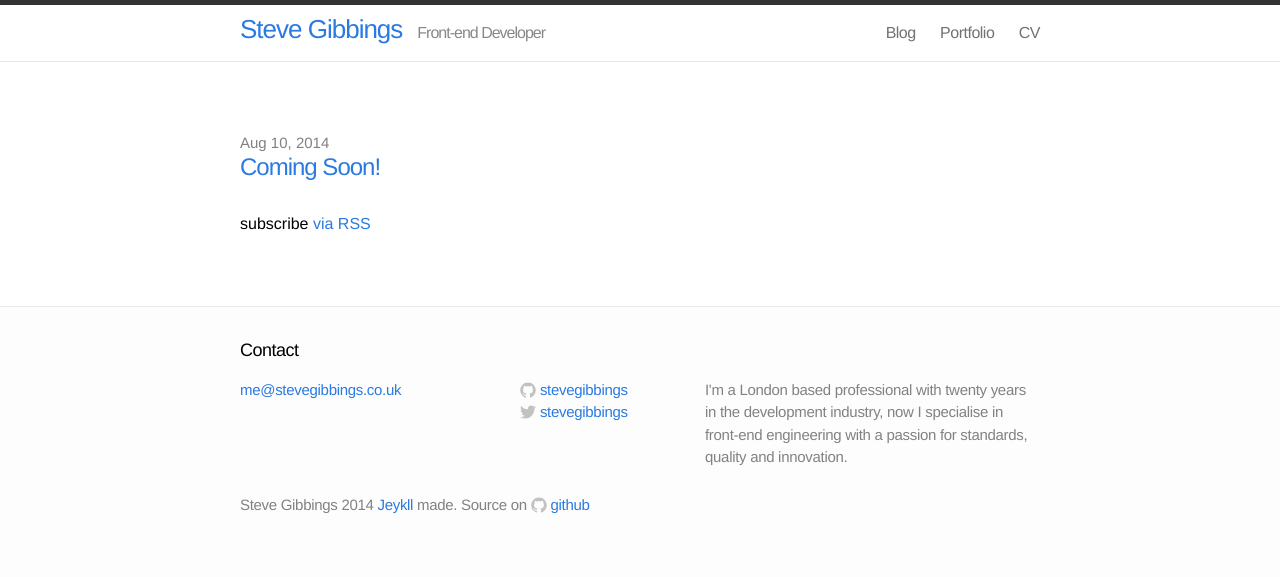
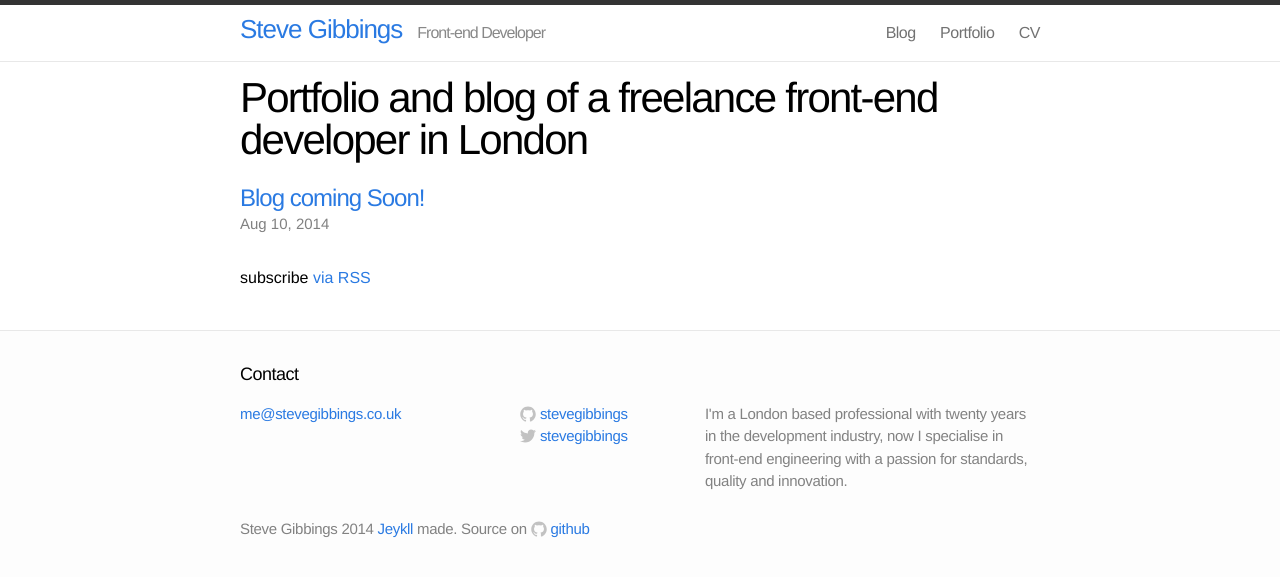
Before and after one commit to stevegibbings/stevegibbings.github.io, a Jekyll site: the page built from index.html, in a window 1280 px wide. Shown: the top 577 px of the page. Built offline with Jekyll 4.4.1, drawn with Linux system fonts in a browser that asks for light colours.

Commit message:
Updated home page header and site header styles

```diff
--- a/_posts/2014-08-10-coming-soon.md
+++ b/_posts/2014-08-10-blog-coming-soon.md
@@ -1,6 +1,6 @@
 ---
 layout: post
-title:  "Coming Soon!"
+title:  "Blog coming Soon!"
 date:   2014-08-10 20:30:58
 categories: update
 ---
--- a/_sass/_core.scss
+++ b/_sass/_core.scss
@@ -66,6 +66,12 @@ p {
   line-height: 49px;
   position: relative;
   z-index: 1;
+  a:link, a:visited {
+    color:$blue;
+  }
+  a:hover, a:active, a:focus {
+    text-decoration: none;
+  }
 }
 
 .site-subtitle {
@@ -159,7 +165,7 @@ p {
 }
 
 .page-content {
-  padding: 30px 0;
+  padding: 15px 0;
   background-color: #fff;
   h2, h3, h4 {
     line-height: 1;
@@ -423,7 +429,13 @@ p {
     display: none;
   }
 
-  .site-nav:hover .trigger { display: block; }
+  .site-nav:hover {
+    min-width:33%;
+    .trigger {
+      display: block;
+    }
+
+  }
 
   .site-nav .page-link {
     display: block;
--- a/_sass/_project.scss
+++ b/_sass/_project.scss
@@ -1,8 +1,8 @@
 .project {
   clear:both;
-  padding-bottom:10px;
+  padding-bottom:5px;
   border-bottom: 1px solid #ccc;
-  margin-bottom:15px;
+  margin-bottom:25px;
   @extend .clearfix;
   &:last-child {
     border-bottom:0;
--- a/_sass/_vars.scss
+++ b/_sass/_vars.scss
@@ -1 +1,3 @@
-$tablet-width : 680px;
+$tablet-width: 680px;
+
+$blue:#2a7ae2;
--- a/index.html
+++ b/index.html
@@ -1,6 +1,6 @@
 ---
 layout: page
-title:
+title: Portfolio and blog of a freelance front-end developer in London
 ---
 
 <div class="home">
@@ -8,8 +8,8 @@ title:
   <ul class="posts">
     {% for post in site.posts %}
       <li>
+        <a class="post-link" href="{{ post.url | prepend: site.baseurl }}">{{ post.title }}</a>
         <span class="post-date">{{ post.date | date: "%b %-d, %Y" }}</span>
-        <a class="post-link" href="{{ post.url | prepend: site.baseurl }}">{{ post.title }}</a>
       </li>
     {% endfor %}
   </ul>
```
